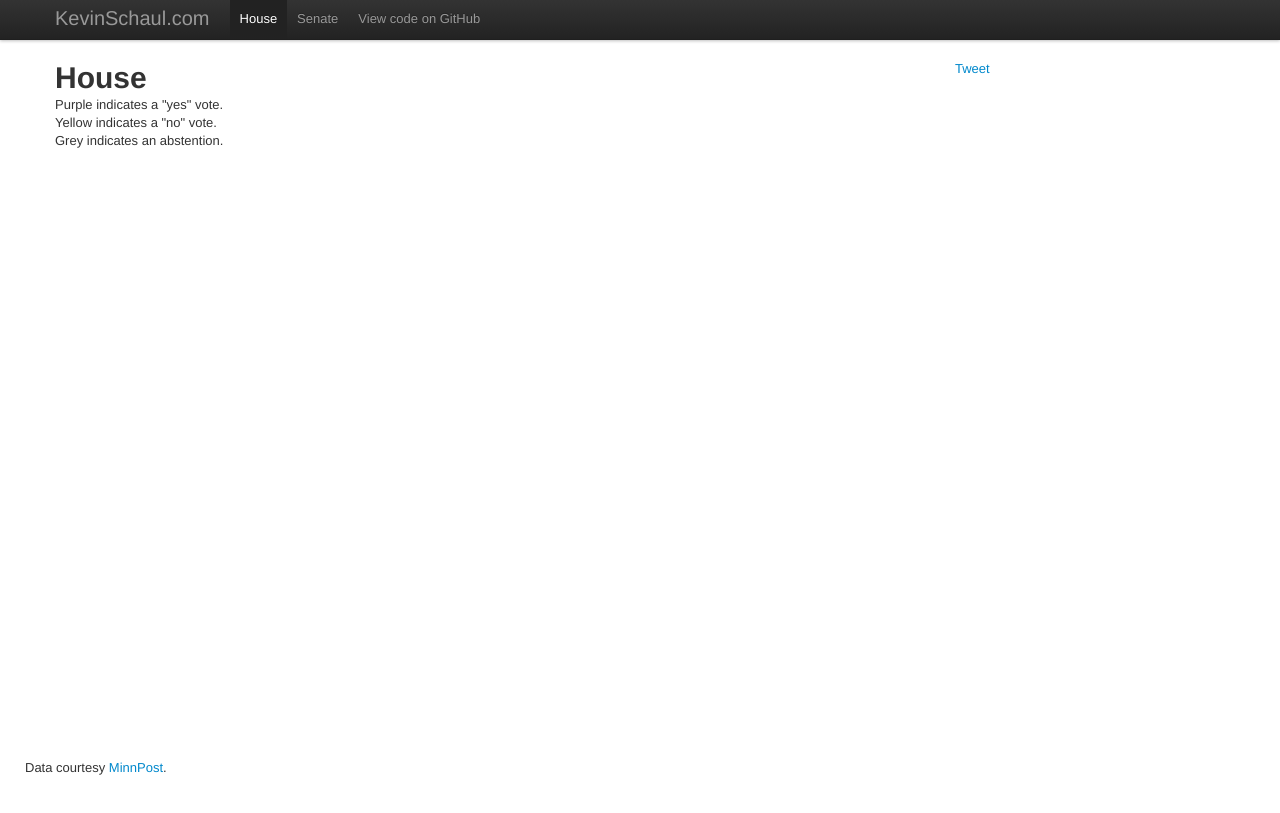
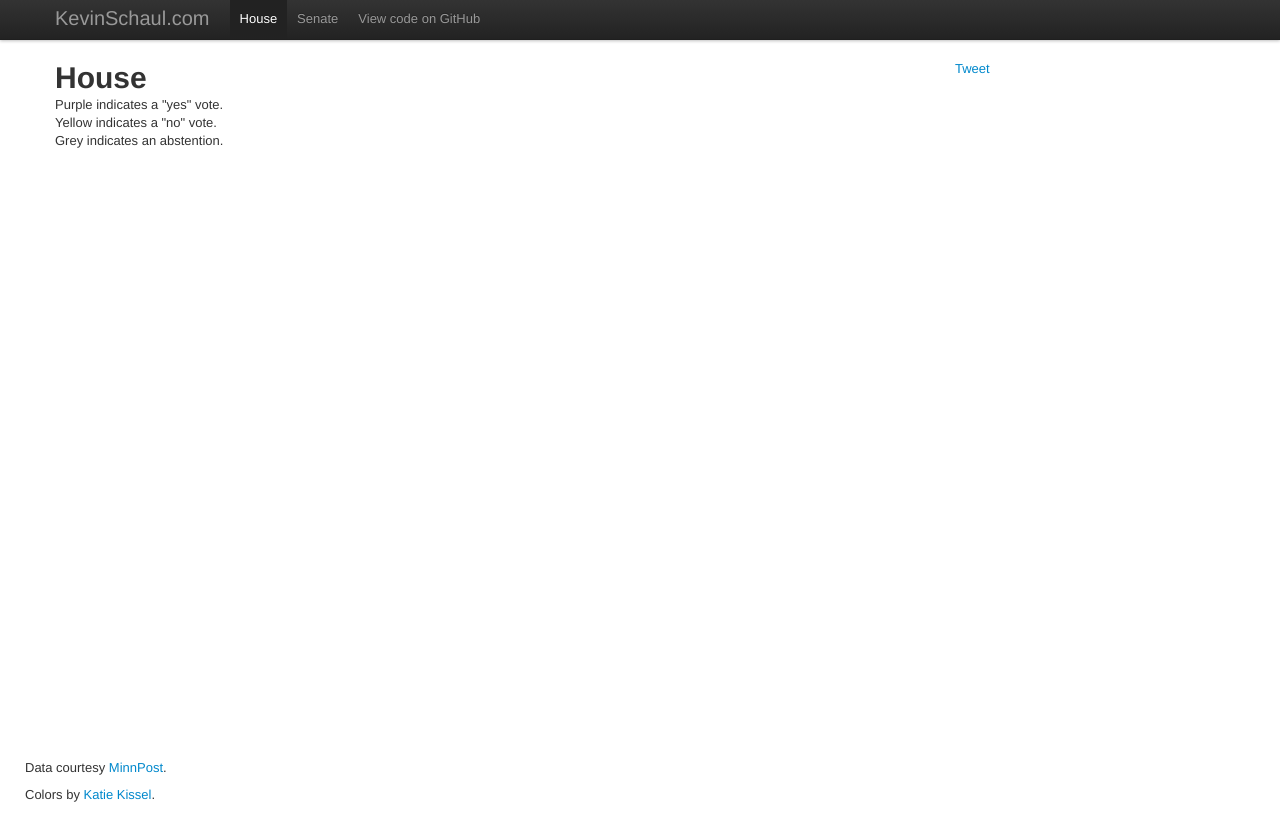
Before and after one commit to kevinschaul/vikings-bill-voters, a plain HTML site: page house/index.html in a window 1280 px wide. Drawn offline with Linux system fonts and the light colour scheme; a script that the page names is missing.

Commit message:
Added attribution

```diff
--- a/house/index.html
+++ b/house/index.html
@@ -77,6 +77,7 @@
 	<div class="span12">
 		<div id="map-div"></div>
 		<p>Data courtesy <a href="http://minnpost.com/">MinnPost</a>.
+		<p>Colors by <a href="https://twitter.com/#!/katiekissel">Katie Kissel</a>.
 	</div>
 </div>
 
```
Also changed, not shown: senate/index.html (+1 -0 lines).
